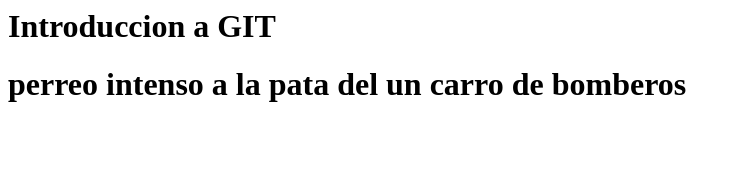
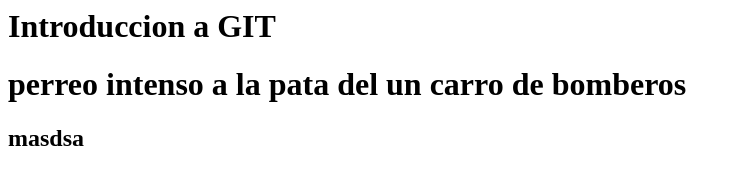
Before and after one commit to sebastiannbn/aprendiendo-git, a plain HTML site: page index.html in a window 1280 px wide. Shown: the whole page, without its empty margins (0-741 px from the left). Drawn offline with Linux system fonts and the light colour scheme.

Commit message:
cambioss

```diff
--- a/index.html
+++ b/index.html
@@ -5,5 +5,7 @@
 	<body>
 		<h1>Introduccion a GIT</h1>
 		<h1>perreo intenso a la pata del un carro de bomberos </h1>
+		<h2>masdsa</h2>
 	</body>
-	</html>
+
+</html>
```
Also changed, not shown: 1 other file.
